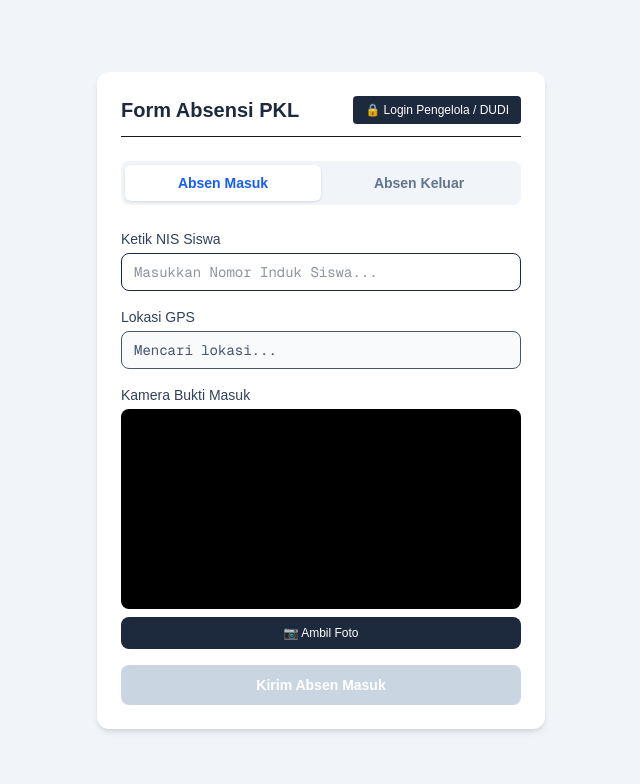
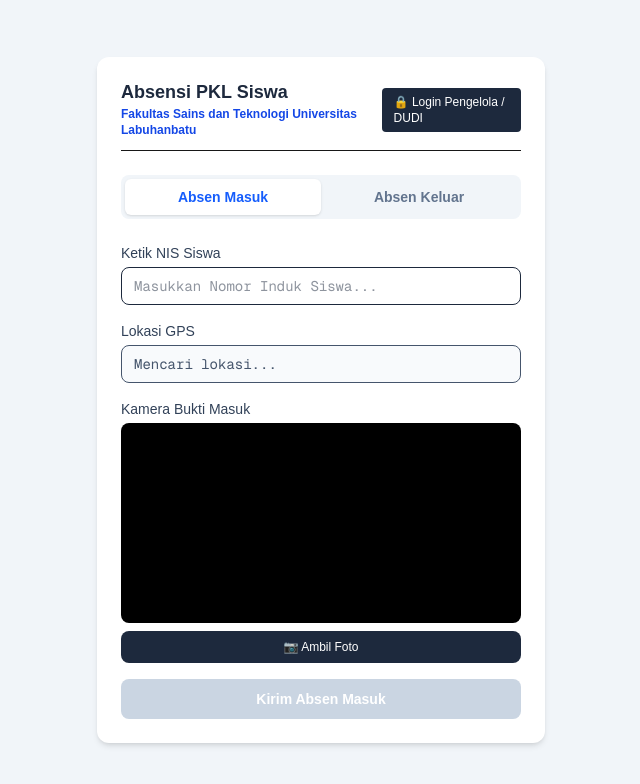
Before and after one commit to s4g4l4/absensi-pkl, a Next.js app: page / in a window 1280 px wide. Shown: the top 784 px of the page, without its empty margins (319-959 px from the left). Built offline with nearby package versions, Linux system fonts and the light colour scheme; no server answers.

Commit message:
Update judul form absensi menjadi Absensi PKL Siswa FST ULB

```diff
--- a/src/app/page.tsx
+++ b/src/app/page.tsx
@@ -156,12 +156,20 @@ export default function FormAbsensiPage() {
   return (
     <div className="min-h-screen bg-slate-100 flex flex-col items-center justify-center p-4">
       <div className="max-w-md w-full bg-white rounded-xl shadow-md overflow-hidden p-6 space-y-6">
-        <div className="flex justify-between items-center border-b pb-3">
-          <h1 className="text-xl font-bold text-slate-800">Form Absensi PKL</h1>
-          <a href="/login" className="text-xs bg-slate-800 text-white px-3 py-1.5 rounded hover:bg-slate-700 font-medium">
-            🔒 Login Pengelola / DUDI
-          </a>
-        </div>
+        {/* KODE BARU */}
+<div className="flex flex-col md:flex-row md:items-center justify-between border-b pb-3 gap-2">
+  <div>
+    <h1 className="text-lg font-bold text-slate-800 leading-tight">
+      Absensi PKL Siswa
+    </h1>
+    <p className="text-xs font-semibold text-blue-700 mt-0.5">
+      Fakultas Sains dan Teknologi Universitas Labuhanbatu
+    </p>
+  </div>
+  <a href="/login" className="self-start md:self-auto text-xs bg-slate-800 text-white px-3 py-1.5 rounded hover:bg-slate-700 font-medium transition">
+    🔒 Login Pengelola / DUDI
+  </a>
+</div>
 
         <div className="flex bg-slate-100 p-1 rounded-lg">
           <button
```
